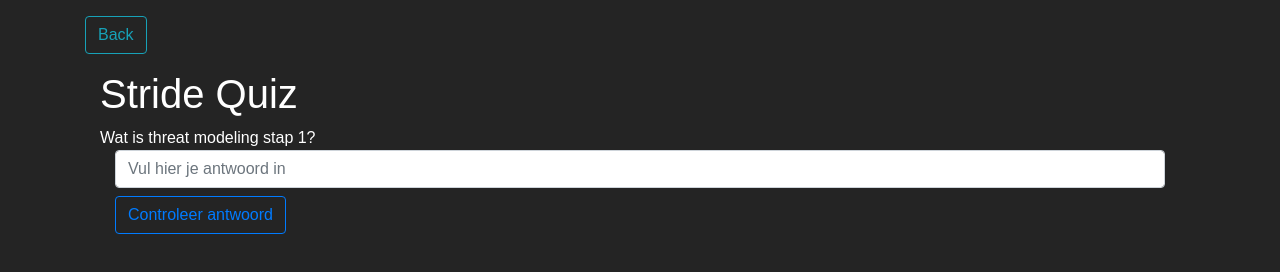
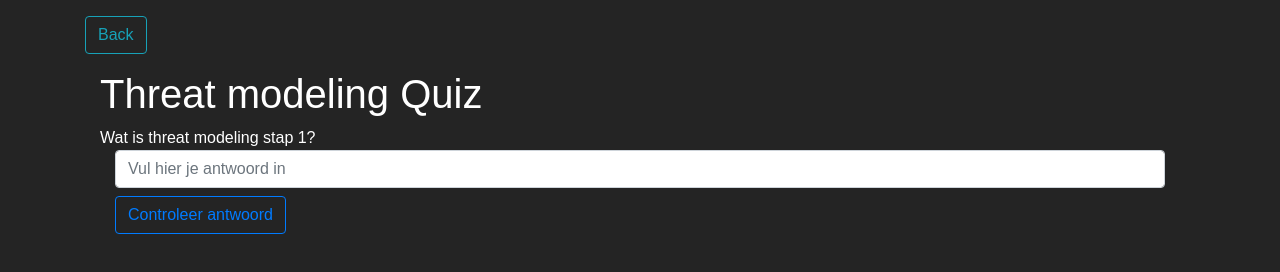
Before and after one commit to KevinSpa/app.kspalink.nl, a plain HTML site: page apps/sq-quiz/threat.html in a window 1280 px wide. Drawn offline with nearby package versions, Linux system fonts and the light colour scheme.

Commit message:
Title fix

```diff
--- a/apps/sq-quiz/threat.html
+++ b/apps/sq-quiz/threat.html
@@ -23,7 +23,7 @@
     </a>
 
     <div class="col-12">
-        <h1>Stride Quiz</h1>
+        <h1>Threat modeling Quiz</h1>
     </div>
     <div id="quiz">
         <div class="col-12">
```
